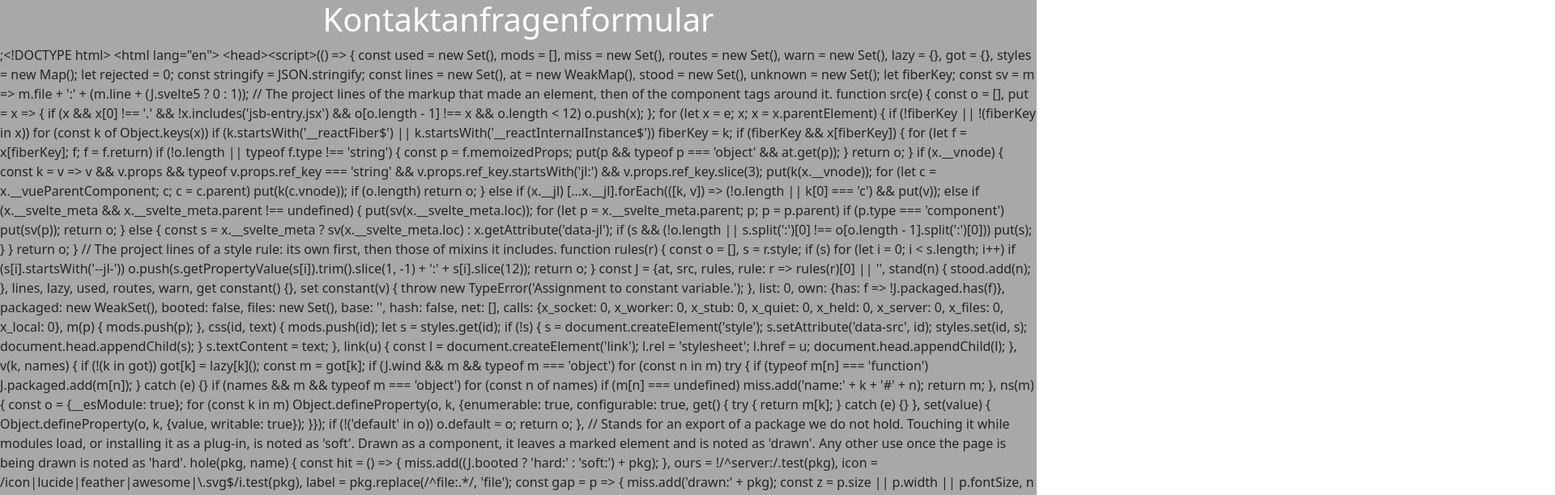
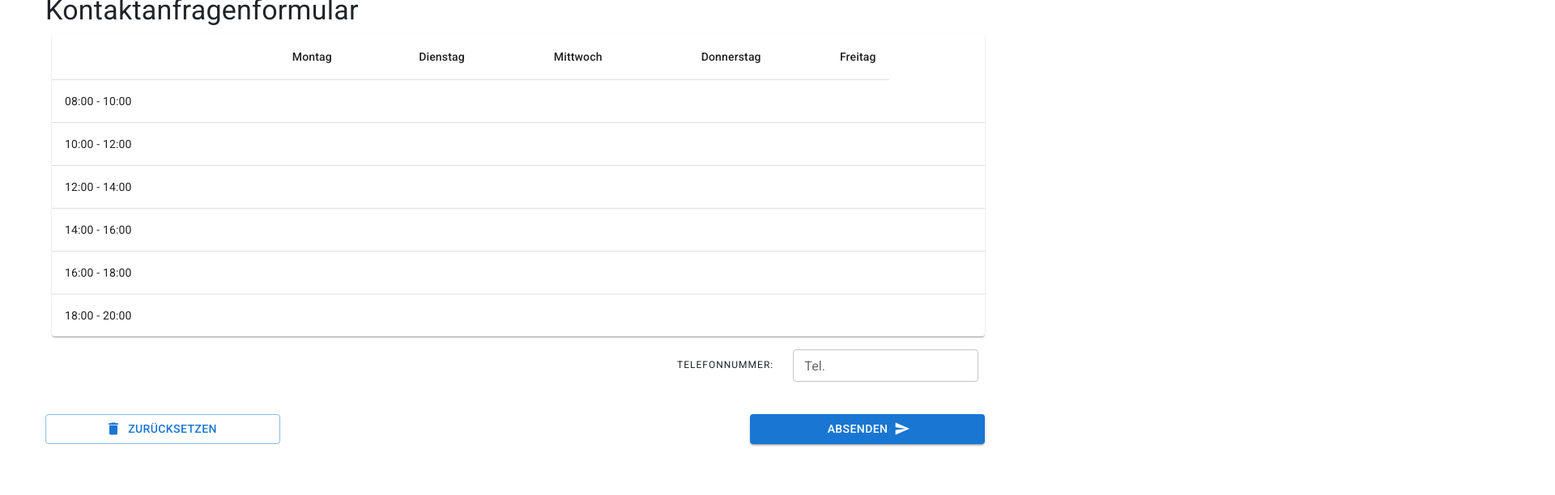
Before and after one commit to theHirsch/kontaktanfrage_frontend, a React (Create React App) app: page / in a window 1280 px wide. Shown: the top 612 px of the page at 81% size, 1920 px wide, since content can reach past the window. Built offline with nearby package versions, Linux system fonts and the light colour scheme.

Commit message:
Alter Kalender weg, da nur mit PRO Version nutzbar -.- UI done, Logik folgt

```diff
--- a/http-common.js
+++ b/http-common.js
@@ -1,6 +1,6 @@
 import axios from "axios";
 export default axios.create({
-  baseURL: "http://localhost:8080/api",
+  baseURL: "http://localhost:8080/api/tests",
   headers: {
     "Content-type": "application/json"
   }
--- a/src/App.js
+++ b/src/App.js
@@ -2,12 +2,12 @@
 import React, { Component, useState, useEffect } from "react";
 import axios from "axios";
 import "bootstrap/dist/css/bootstrap.min.css";
-import {DayPilot, DayPilotScheduler, DayPilotCalendar} from "@daypilot/daypilot-lite-react";
-import Header from "./components/Header";
-import Bottom from "./components/Bottom.js";
+import { Schedule } from './Pages/Schedule';
+// import Header from "./components/Header";
+// import Bottom from "./components/Bottom.js";
+import { Container } from '@mui/system';
 import "./App.css";
 import "./index.css"
-import Stack from '@mui/material/Stack';
 import qs from 'qs';
 
 
@@ -47,9 +47,10 @@ componentWillMount() {
    const {...config} = this.state;
     return (
       <main>
-      <Header />
-      <p className="App-intro">;{this.state.apiResponse}</p>
-      <Bottom />
+{ /*            <Header /> */ }
+            <Container fluid>
+                <Schedule />
+            </Container>
       </main>
     );
   }
--- /dev/null
+++ b/src/Pages/Schedule/Schedule.js
@@ -0,0 +1,108 @@
+import React, { useState } from 'react';
+import Table from '@mui/material/Table';
+import TableBody from '@mui/material/TableBody';
+import TableCell from '@mui/material/TableCell';
+import TableContainer from '@mui/material/TableContainer';
+import TableHead from '@mui/material/TableHead';
+import TableRow from '@mui/material/TableRow';
+import Paper from '@mui/material/Paper';
+import Input from '../../components/Input/Input';
+import Grid from '@mui/material/Grid';
+import Stack from '@mui/material/Stack';
+import Typography from '@mui/material/Typography';
+import DeleteIcon from '@mui/icons-material/Delete';
+import SendIcon from '@mui/icons-material/Send';
+
+import Buttons from '../../components/Button/Buttons';
+
+const Schedule = ({}) => {
+
+    function createData(name, calories, fat, carbs, protein) {
+        return { name, calories, fat, carbs, protein };
+    }
+
+    const rows = [
+        createData('08:00 - 10:00'),
+        createData('10:00 - 12:00'),
+        createData('12:00 - 14:00'),
+        createData('14:00 - 16:00'),
+        createData('16:00 - 18:00'),
+        createData('18:00 - 20:00')
+    ];
+
+    return (
+        <Grid container spacing={1}>
+            <Typography variant="h4">Kontaktanfragenformular</Typography>
+
+            <Grid item xs={12} sm={12} md={12} lg={12}>
+                <TableContainer component={Paper}>
+                    <Table sx={{ minWidth: 650 }} aria-label="simple table">
+                        <TableHead>
+                            <TableRow>
+                                <TableCell></TableCell>
+                                <TableCell align="right">Montag</TableCell>
+                                <TableCell align="right">Dienstag</TableCell>
+                                <TableCell align="right">Mittwoch</TableCell>
+                                <TableCell align="right">Donnerstag</TableCell>
+                                <TableCell align="right">Freitag</TableCell>
+                            </TableRow>
+                        </TableHead>
+                        <TableBody>
+                            {rows.map((row) => (
+                                <TableRow
+                                    key={row.name}
+                                    sx={{ '&:last-child td, &:last-child th': { border: 0 } }}
+                                >
+                                    <TableCell component="th" scope="row">
+                                        {row.name}
+                                    </TableCell>
+                                    <TableCell align="right">{row.calories}</TableCell>
+                                    <TableCell align="right">{row.fat}</TableCell>
+                                    <TableCell align="right">{row.carbs}</TableCell>
+                                    <TableCell align="right">{row.protein}</TableCell>
+                                    <TableCell align="right">{row.fat}</TableCell>
+                                    <TableCell align="right">{row.carbs}</TableCell>
+                                    <TableCell align="right">{row.protein}</TableCell>
+                                </TableRow>
+                            ))}
+                        </TableBody>
+                    </Table>
+                </TableContainer>
+            </Grid>
+            <Grid item xs={12} sm={12} md={12} lg={12}>
+                <Stack direction="row" justifyContent="right" alignItems="center" spacing={2}>
+                    <Typography variant="overline" display="block">
+                        Telefonnummer:
+                    </Typography>
+                    <Input label="Tel." />
+                </Stack>
+            </Grid>
+
+            <Grid container marginTop={4}>
+                <Grid item xs={12} sm={12} md={6} lg={6}>
+                    <Buttons
+                        size="medium"
+                        variant="outlined"
+                        buttonText="Zurücksetzen"
+                        startIcon={<DeleteIcon />}
+                        styles={{ width: '50%'}}
+                    />
+                </Grid>
+
+                <Grid item xs={12} sm={12} md={6} lg={6}>
+                    <Stack direction="row" justifyContent="right" alignItems="center" spacing={2}>
+                        <Buttons
+                            size="medium"
+                            variant="contained"
+                            buttonText="Absenden"
+                            endIcon={<SendIcon />}
+                            styles={{ width: '50%' }}
+                        />
+                    </Stack>
+                </Grid>
+            </Grid>
+        </Grid>
+    );
+};
+
+export default Schedule;
--- /dev/null
+++ b/src/Pages/Schedule/index.js
@@ -0,0 +1,3 @@
+import Schedule from './Schedule';
+
+export { Schedule };
--- a/src/components/Bottom.js
+++ b/src/components/Bottom.js
@@ -1,4 +1,4 @@
-import React from "react";
+/*import React from "react";
 import TextField from '@mui/material/TextField';
 import Button from '@mui/material/Button';
 import DeleteIcon from '@mui/icons-material/Delete';
@@ -36,4 +36,4 @@ export default function Bottom(props) {
     </div>
     </body>
   );
-}
+} */
--- /dev/null
+++ b/src/components/Button/Buttons.js
@@ -0,0 +1,29 @@
+import React from 'react';
+import Button from '@mui/material/Button';
+
+const Buttons = ({
+    variant = 'text',
+    buttonText = 'Button Text',
+    isDisable = false,
+    size = 'small',
+    startIcon = null,
+    endIcon = null,
+    styles = {},
+    handleClick = () => {}
+}) => {
+    return (
+        <Button
+            sx={styles}
+            size={size}
+            disabled={isDisable}
+            variant={variant}
+            onClick={handleClick}
+            startIcon={startIcon}
+            endIcon={endIcon}
+        >
+            {buttonText}
+        </Button>
+    );
+};
+
+export default Buttons;
--- /dev/null
+++ b/src/components/Header.css
@@ -0,0 +1,9 @@
+
+.header_container{
+    background-color: rgb(168, 168, 168);
+
+}
+
+.header_h1 {
+    color: white;
+   }
--- a/src/components/Header.js
+++ b/src/components/Header.js
@@ -1,11 +1,12 @@
-import React from "react";
+import React from 'react';
+import './Header.css';
 
 export default function Header(props) {
-  return (
-      <div className="container" id="">
-        <div id="header_h1">
-          <h1>Kontaktanfragenformular</h1>
+    return (
+        <div className="header_container" id="">
+            <div id="header_h1">
+                <h1>Kontaktanfragenformular</h1>
+            </div>
         </div>
-      </div>
-  );
+    );
 }
--- /dev/null
+++ b/src/components/Input/Input.js
@@ -0,0 +1,38 @@
+import React from 'react';
+import Box from '@mui/material/Box';
+import TextField from '@mui/material/TextField';
+
+const Input = ({
+    isError = false,
+    id = '',
+    defaultValue = '',
+    value = '',
+    handleChange = () => {},
+    messageText = '',
+    label = 'input',
+    size = 'small'
+}) => {
+    return (
+        <Box
+            component="form"
+            sx={{
+                '& .MuiTextField-root': { m: 1, width: '25ch' }
+            }}
+            noValidate
+            autoComplete="off"
+        >
+            <div>
+                <TextField
+                    size={size}
+                    error={isError}
+                    id={id}
+                    label={label}
+                    defaultValue={defaultValue}
+                    helperText={messageText}
+                />
+            </div>
+        </Box>
+    );
+};
+
+export default Input;
--- a/src/index.css
+++ b/src/index.css
@@ -2,39 +2,11 @@
 
 
 /* style incoming */
-main {
-  background-color: rgb(168, 168, 168);
-  width: 100%;
-  height: 100%;
-}
-
-.calendar_default_event_inner {
-    background: rgb(228, 228, 228);
-    color: #fff;
-    border: none;
-    border-radius: 5px;
-    font-size: 10pt;
-    padding: 5px;
-    opacity: 0.8;
-}
-
 h1 {
   color: white;
   text-align: center;
   top: 50%;
   left: 50%;
-}
-
-.header_h1 {
- color: white;
-}
-
-.textfield {
-
-}
-
-.buttons {
-
 }
 
 body {
--- a/src/index.js
+++ b/src/index.js
@@ -1,9 +1,12 @@
-import React from 'react';
+import React, { StrictMode } from 'react';
 import ReactDOM from 'react-dom/client';
 import './index.css';
 import App from './App';
-import reportWebVitals from './reportWebVitals';
 import "bootstrap/dist/css/bootstrap.min.css";
 
 
-ReactDOM.createRoot(document.getElementById("root")).render(<App />);
+ReactDOM.createRoot(document.getElementById("root")).render(
+<StrictMode>
+    <App />
+</StrictMode>
+);
```
Also changed, not shown: src/components/Input/Input.css (added).
